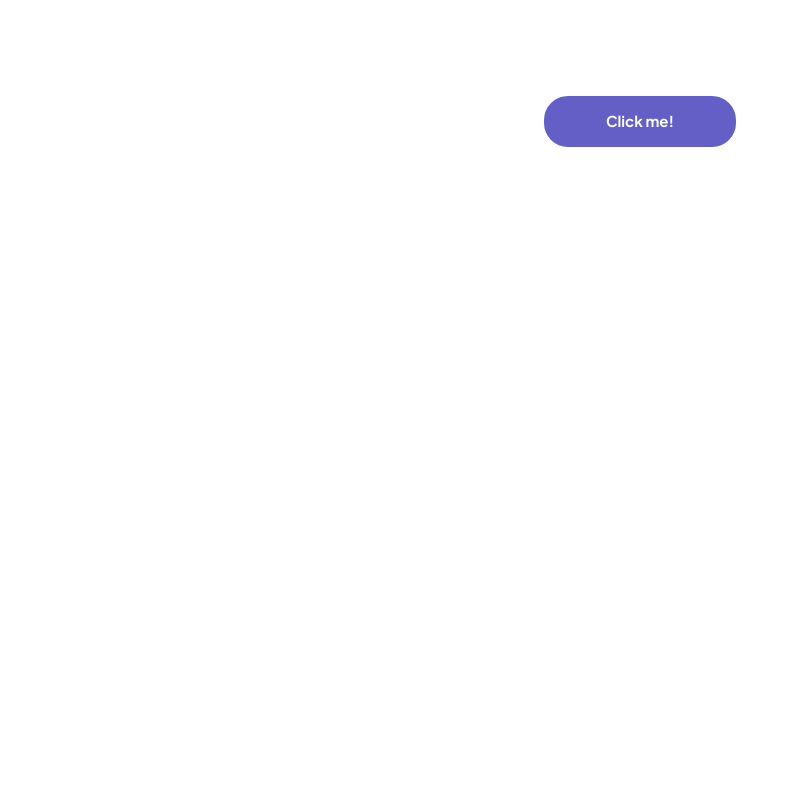
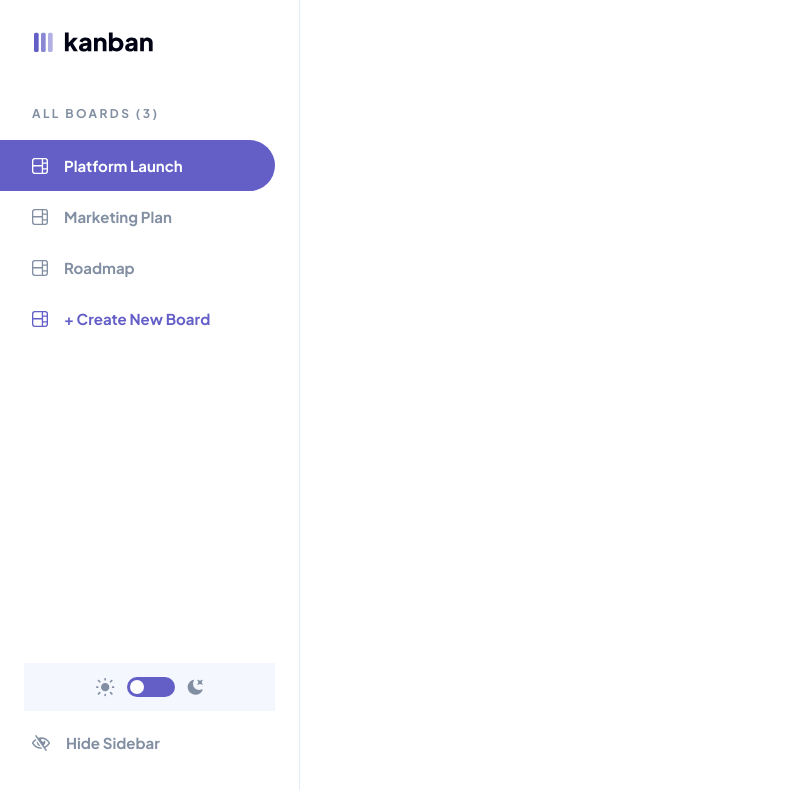
Before and after one commit to BBualdo/kanban-task-manager, a Next.js app: page / in a window 1280 px wide. Shown: the top 790 px of the page, without its empty margins (0-799 px from the left). Built offline with nearby package versions, Linux system fonts and the light colour scheme.

Commit message:
Sidebar Styled and HardCoded

```diff
--- /dev/null
+++ b/app/components/Boards.tsx
@@ -0,0 +1,43 @@
+import React from "react";
+
+const Boards = () => {
+  return (
+    <>
+      <div className="flex items-center gap-4 bg-purple px-8 py-4 rounded-r-full mr-6 cursor-pointer">
+        <svg
+          width="16"
+          height="16"
+          xmlns="http://www.w3.org/2000/svg"
+          className="fill-white"
+        >
+          <path d="M0 2.889A2.889 2.889 0 0 1 2.889 0H13.11A2.889 2.889 0 0 1 16 2.889V13.11A2.888 2.888 0 0 1 13.111 16H2.89A2.889 2.889 0 0 1 0 13.111V2.89Zm1.333 5.555v4.667c0 .859.697 1.556 1.556 1.556h6.889V8.444H1.333Zm8.445-1.333V1.333h-6.89A1.556 1.556 0 0 0 1.334 2.89V7.11h8.445Zm4.889-1.333H11.11v4.444h3.556V5.778Zm0 5.778H11.11v3.11h2a1.556 1.556 0 0 0 1.556-1.555v-1.555Zm0-7.112V2.89a1.555 1.555 0 0 0-1.556-1.556h-2v3.111h3.556Z" />
+        </svg>
+        <h3 className="text-white">Platform Launch</h3>
+      </div>
+      <div className="flex items-center gap-4 px-8 py-4 rounded-r-full mr-6 cursor-pointer">
+        <svg
+          width="16"
+          height="16"
+          xmlns="http://www.w3.org/2000/svg"
+          className="fill-medium_grey"
+        >
+          <path d="M0 2.889A2.889 2.889 0 0 1 2.889 0H13.11A2.889 2.889 0 0 1 16 2.889V13.11A2.888 2.888 0 0 1 13.111 16H2.89A2.889 2.889 0 0 1 0 13.111V2.89Zm1.333 5.555v4.667c0 .859.697 1.556 1.556 1.556h6.889V8.444H1.333Zm8.445-1.333V1.333h-6.89A1.556 1.556 0 0 0 1.334 2.89V7.11h8.445Zm4.889-1.333H11.11v4.444h3.556V5.778Zm0 5.778H11.11v3.11h2a1.556 1.556 0 0 0 1.556-1.555v-1.555Zm0-7.112V2.89a1.555 1.555 0 0 0-1.556-1.556h-2v3.111h3.556Z" />
+        </svg>
+        <h3 className="text-medium_grey">Marketing Plan</h3>
+      </div>
+      <div className="flex items-center gap-4 px-8 py-4 rounded-r-full mr-6 cursor-pointer">
+        <svg
+          width="16"
+          height="16"
+          xmlns="http://www.w3.org/2000/svg"
+          className="fill-medium_grey"
+        >
+          <path d="M0 2.889A2.889 2.889 0 0 1 2.889 0H13.11A2.889 2.889 0 0 1 16 2.889V13.11A2.888 2.888 0 0 1 13.111 16H2.89A2.889 2.889 0 0 1 0 13.111V2.89Zm1.333 5.555v4.667c0 .859.697 1.556 1.556 1.556h6.889V8.444H1.333Zm8.445-1.333V1.333h-6.89A1.556 1.556 0 0 0 1.334 2.89V7.11h8.445Zm4.889-1.333H11.11v4.444h3.556V5.778Zm0 5.778H11.11v3.11h2a1.556 1.556 0 0 0 1.556-1.555v-1.555Zm0-7.112V2.89a1.555 1.555 0 0 0-1.556-1.556h-2v3.111h3.556Z" />
+        </svg>
+        <h3 className="text-medium_grey">Roadmap</h3>
+      </div>
+    </>
+  );
+};
+
+export default Boards;
--- /dev/null
+++ b/app/components/Sidebar.tsx
@@ -0,0 +1,51 @@
+import Image from "next/image";
+import darkLogo from "../../public/assets/logo-dark.svg";
+import sunIcon from "../../public/assets/icon-light-theme.svg";
+import moonIcon from "../../public/assets/icon-dark-theme.svg";
+import blindEye from "../../public/assets/icon-hide-sidebar.svg";
+import Boards from "./Boards";
+
+const Sidebar = () => {
+  return (
+    <div className="w-[300px] border-r-[1px] border-lines_light min-h-full pt-8 pb-12 flex flex-col">
+      <Image src={darkLogo} alt="Kanban Logo" className="pl-[34px]" />
+      <div className="flex flex-col justify-between flex-1">
+        <div className=" mt-[54px]">
+          <h4 className="text-medium_grey pl-8">ALL BOARDS (3)</h4>
+          <div className="mt-[19px]">
+            {/* this will be rendered dynamically */}
+            <Boards />
+            <div className="flex items-center gap-4 px-8 py-4 rounded-r-full mr-6 cursor-pointer">
+              <svg
+                width="16"
+                height="16"
+                xmlns="http://www.w3.org/2000/svg"
+                className="fill-purple"
+              >
+                <path d="M0 2.889A2.889 2.889 0 0 1 2.889 0H13.11A2.889 2.889 0 0 1 16 2.889V13.11A2.888 2.888 0 0 1 13.111 16H2.89A2.889 2.889 0 0 1 0 13.111V2.89Zm1.333 5.555v4.667c0 .859.697 1.556 1.556 1.556h6.889V8.444H1.333Zm8.445-1.333V1.333h-6.89A1.556 1.556 0 0 0 1.334 2.89V7.11h8.445Zm4.889-1.333H11.11v4.444h3.556V5.778Zm0 5.778H11.11v3.11h2a1.556 1.556 0 0 0 1.556-1.555v-1.555Zm0-7.112V2.89a1.555 1.555 0 0 0-1.556-1.556h-2v3.111h3.556Z" />
+              </svg>
+              <h3 className="text-purple">+ Create New Board</h3>
+            </div>
+          </div>
+        </div>
+        <div>
+          <div className="flex items-center justify-center gap-3 bg-light_grey mx-6 py-[14px]">
+            <Image src={sunIcon} alt="Sun Icon" />
+            <div className="w-12 h-5 bg-purple rounded-full cursor-pointer flex items-center justify-center">
+              <div className="w-[14px] h-[14px] bg-white rounded-full transition-transform duration-400 translate-x-[-100%]" />
+            </div>
+            <Image src={moonIcon} alt="Moon Icon" />
+          </div>
+          <div className="flex items-center gap-4 pl-8 mt-[22px]">
+            <Image src={blindEye} alt="Crossed Eye Icon" />
+            <button>
+              <h3 className="text-medium_grey">Hide Sidebar</h3>
+            </button>
+          </div>
+        </div>
+      </div>
+    </div>
+  );
+};
+
+export default Sidebar;
--- a/app/page.tsx
+++ b/app/page.tsx
@@ -1,7 +1,9 @@
+import Sidebar from "./components/Sidebar";
+
 export default function Home() {
   return (
-    <main className="flex min-h-screen flex-col items-center justify-between p-24">
-      <button className="btn btn-primary-lg">Click me!</button>
-    </main>
+    <div className="h-[100vh]">
+      <Sidebar />
+    </div>
   );
 }
--- a/tailwind.config.ts
+++ b/tailwind.config.ts
@@ -15,7 +15,7 @@ const config: Config = {
       dark_grey: "#2B2C37",
       lines: "#3E3F4E",
       medium_grey: "#828FA3",
-      lines_light: "#828FA3",
+      lines_light: "#E4EBFA",
       light_grey: "#F4F7FD",
       white: "#FFFFFF",
       red: "#EA5555",
```
